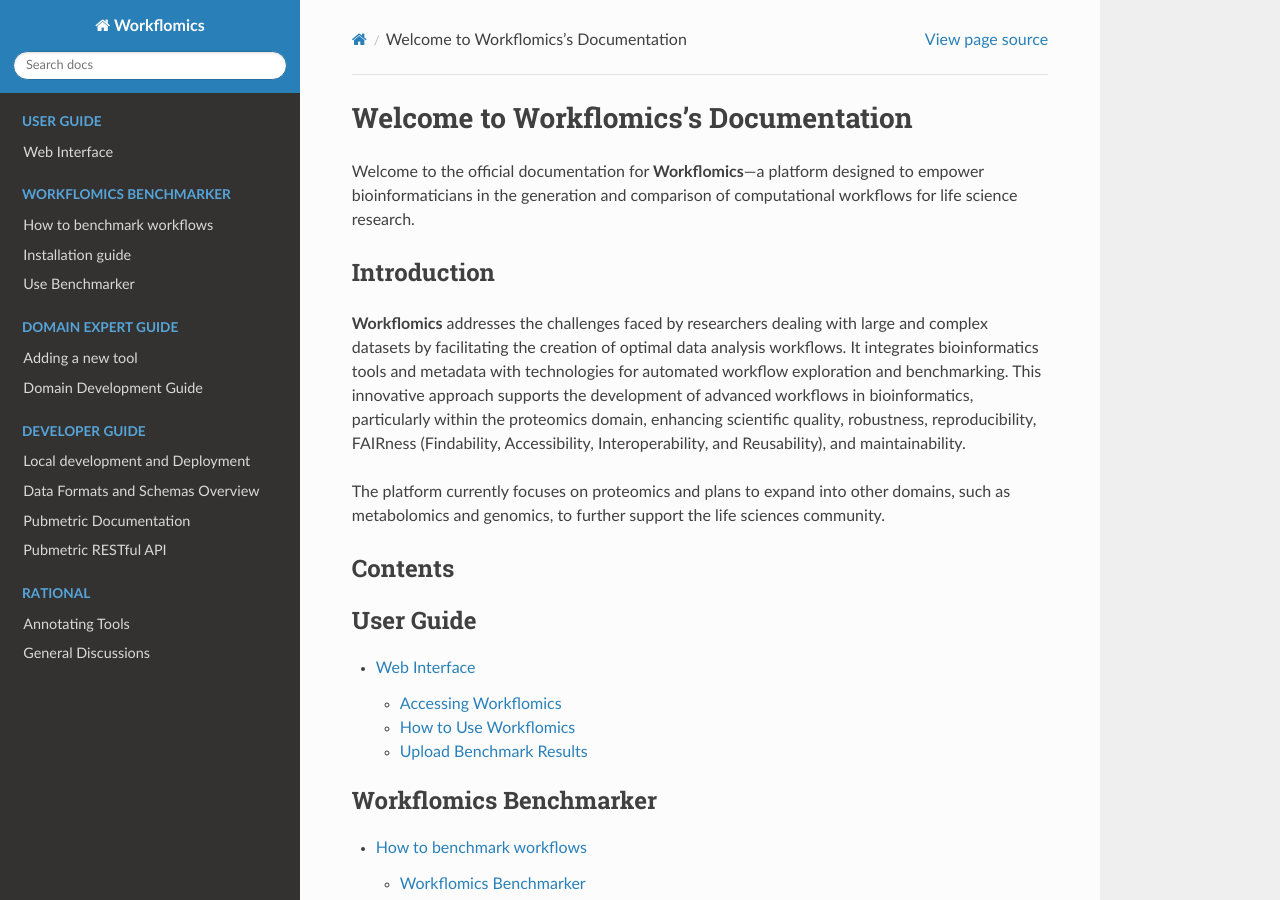
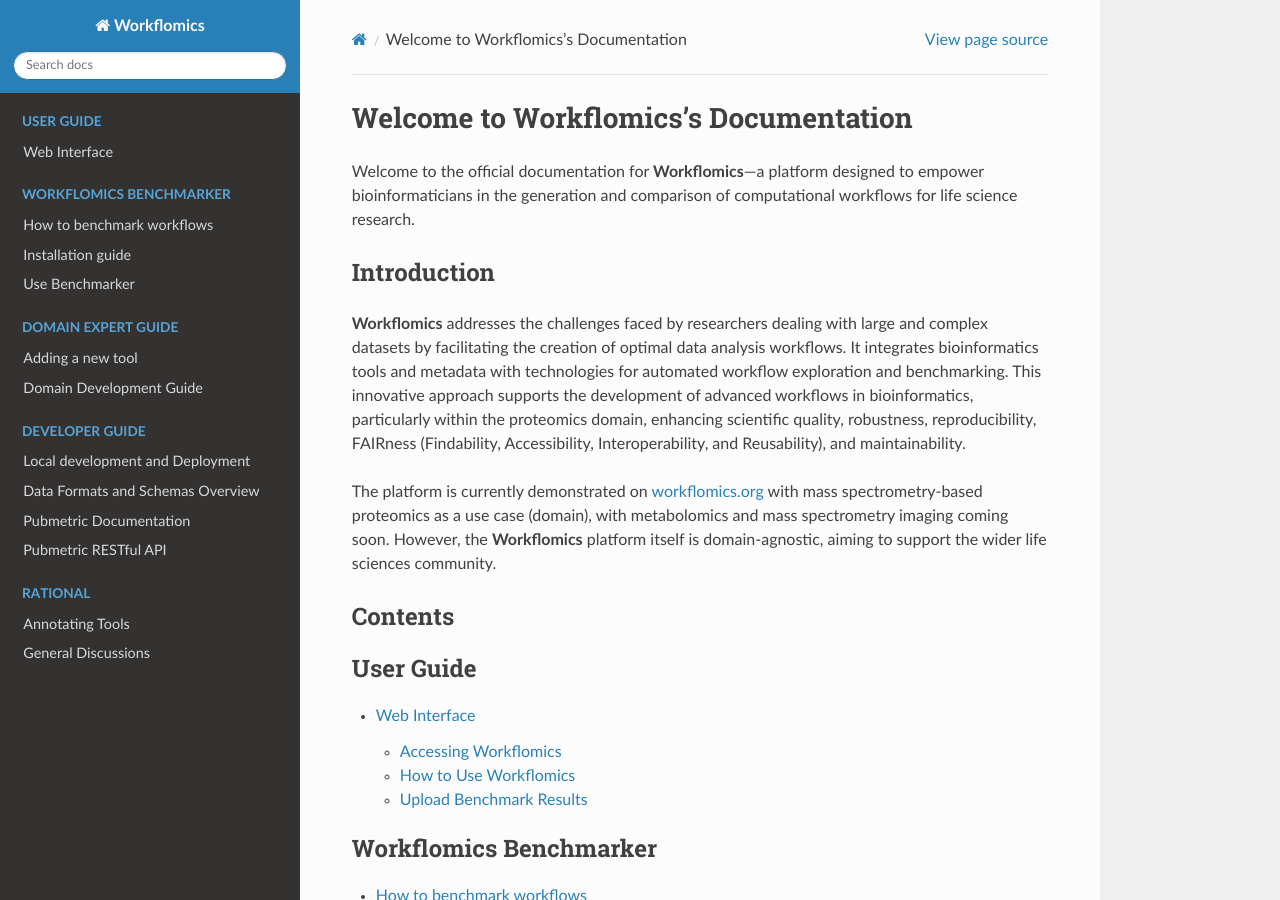
Before and after one commit to Workflomics/workflomics-readthedocs, a Sphinx documentation site: the page built from docs/source/index.rst, in a window 1280 px wide and 900 px high. Built offline with Sphinx 7.4.7 and the Read the Docs theme 3.1.0, drawn with Linux system fonts in a browser that asks for light colours.

Commit message:
Update index.rst
Changed one paragraph on the proteomics use case.

```diff
--- a/docs/source/index.rst
+++ b/docs/source/index.rst
@@ -8,7 +8,7 @@ Introduction
 
 **Workflomics** addresses the challenges faced by researchers dealing with large and complex datasets by facilitating the creation of optimal data analysis workflows. It integrates bioinformatics tools and metadata with technologies for automated workflow exploration and benchmarking. This innovative approach supports the development of advanced workflows in bioinformatics, particularly within the proteomics domain, enhancing scientific quality, robustness, reproducibility, FAIRness (Findability, Accessibility, Interoperability, and Reusability), and maintainability.
 
-The platform currently focuses on proteomics and plans to expand into other domains, such as metabolomics and genomics, to further support the life sciences community.
+The platform is currently demonstrated on `workflomics.org <https://workflomics.org>`_ with mass spectrometry-based proteomics as a use case (domain), with metabolomics and mass spectrometry imaging coming soon. However, the **Workflomics** platform itself is domain-agnostic, aiming to support the wider life sciences community.
 
 Contents
 --------
```
